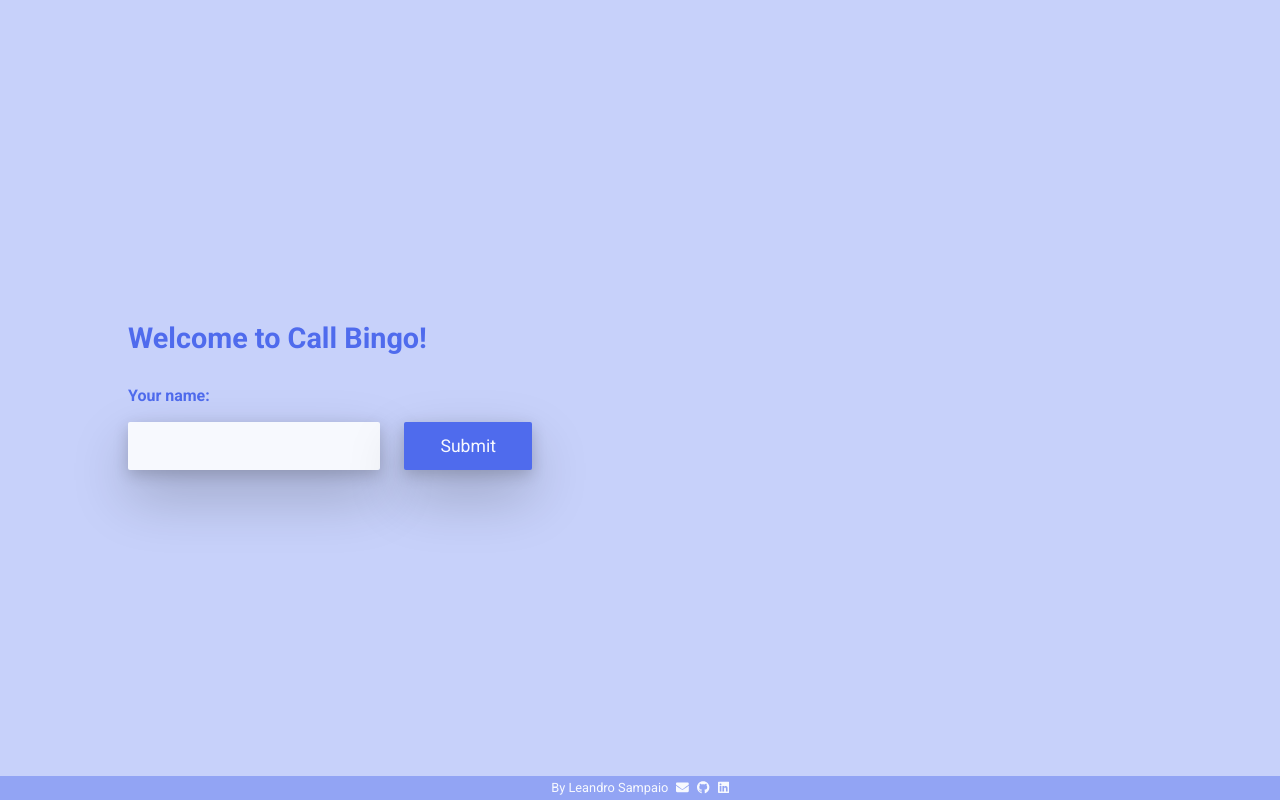
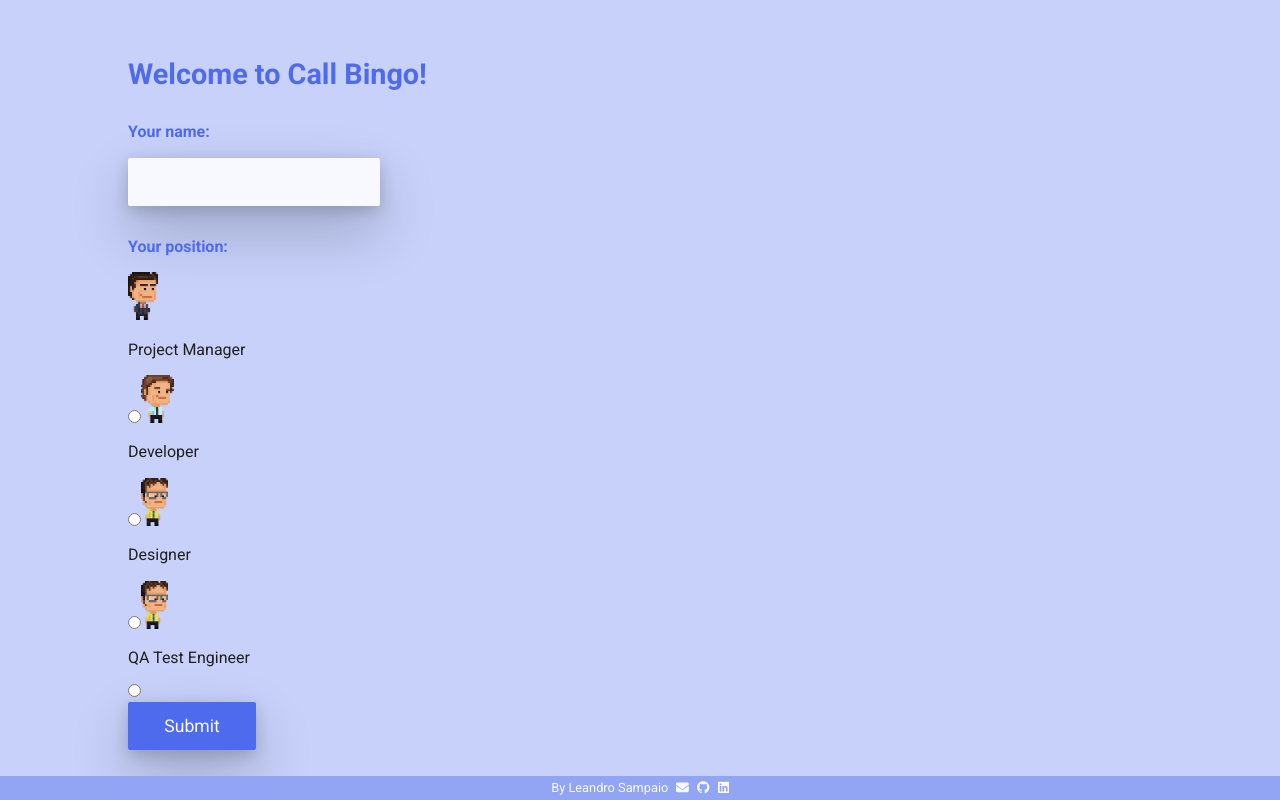
Before and after one commit to leandrorsampaio/challenge-bingo-react, a React (Create React App) app: page / in a window 1280 px wide. Shown: the top 800 px of the page. Built offline with nearby package versions, Linux system fonts and the light colour scheme.

Commit message:
making the forms layer

```diff
--- a/src/App.js
+++ b/src/App.js
@@ -1,20 +1,12 @@
-import React, { useState } from 'react';
+import React from 'react';
 import Profilelayer from './objects/profilelayer';
 import Headerpage from './objects/headerpage';
 import Cellsinteraction from './objects/cellsinteraction';
-import Refreshpage from './objects/refreshpage';
 import Footerpage from './objects/footerpage';
 
 
 
 function App() {
-
-
-  const [setValue] = useState('');
-
-  function handleValueChange(newValue) {
-    setValue(newValue);
-  }
 
 
   return (
@@ -26,8 +18,6 @@ function App() {
 
       <Cellsinteraction />
 
-      <Refreshpage onValueChange={handleValueChange} buttonText={'Get a New Bingo Card'} buttonClass={'--mainCard'} />
-
       <Footerpage />
 
     </>
--- a/src/objects/cellsinteraction/index.jsx
+++ b/src/objects/cellsinteraction/index.jsx
@@ -31,7 +31,6 @@ const Cellsinteraction = () => {
 
         } else {
 
-            if (index.target.classList.contains('js-cleanUpCard')) {
             setClickedIndexes(() => {
                 return [];
             });
@@ -41,9 +40,6 @@ const Cellsinteraction = () => {
                 setNewBingoCard(false);
             }, 1000);
 
-
-
-            }
         }
 
     }
@@ -55,7 +51,17 @@ const Cellsinteraction = () => {
 
         <>
 
+
+
             <div className="bigoCardSection">
+
+
+                <div className="bigoCardSection__buttonWrapper">
+                    <button className="button" onClick={handleClick}>
+                        Get a New Bingo Card
+                    </button>
+                </div>
+
 
                 {!newBingoCard ? (
                     <Bingocard
@@ -67,10 +73,14 @@ const Cellsinteraction = () => {
                     <div>Transition useEffect to a new card</div>
                 )}
 
+
+                <div>Transition useEffect to a new card</div>
+
+
+
                 <div className="hiddenElement">Clicked Indexes: {clickedIndexes.join(', ')}</div>
-                <button className="js-cleanUpCard hiddenElement" onClick={handleClick}>
-                    Clean Up Bingo Card
-                </button>
+
+
 
             </div>
 
--- a/src/objects/cellsinteraction/style.scss
+++ b/src/objects/cellsinteraction/style.scss
@@ -0,0 +1,10 @@
+.bigoCardSection {
+
+    &__buttonWrapper {
+        display: flex;
+        align-items: center;
+        justify-content: center;
+        width: 100%;
+        margin-top: 3rem;
+    }
+}
--- a/src/objects/headerpage/index.jsx
+++ b/src/objects/headerpage/index.jsx
@@ -18,7 +18,7 @@ const HeaderPage = () => {
 
 
                     <div className='header__profile'>
-                        <img className="header__charImage" src={require('../../assets/images/chars/char-1.png')} alt="Intern Pixel Art" />
+                        <img className="header__charImage js-profilePosition" src={require('../../assets/images/chars/char-1.png')} alt="Intern Pixel Art" />
                         <div className='header__profileWrapper'>
                             <p className='header__profileText --name js-profileName'></p>
                             <p className='header__profileText --level'>"In a call"</p>
--- a/src/objects/profilelayer/index.jsx
+++ b/src/objects/profilelayer/index.jsx
@@ -4,16 +4,26 @@ import './style.scss'
 function NameForm() {
 
   const [firstName, setFirstName] = useState('');
+  const [userPosition, setUserPosition] = useState('');
 
   const handleSubmit = (event) => {
     event.preventDefault();
 
     const profileNameDivs = document.querySelectorAll(".js-profileName");
+    const profilePositionImgs = document.querySelectorAll(".js-profilePosition");
     const profileLayerDiv = document.querySelectorAll(".js-profileLayer");
 
     profileNameDivs.forEach((div) => {
       div.textContent = firstName;
     });
+
+
+    profilePositionImgs.forEach((image) => {
+      image.textContent = userPosition;
+      var newSrc = "../../assets/images/chars/char-2.png";
+      image.setAttribute("src", newSrc);
+    });
+
 
     profileLayerDiv.forEach((div) => {
       div.remove();
@@ -25,6 +35,10 @@ function NameForm() {
     setFirstName(event.target.value);
   };
 
+  const handleSetUserPosition = (event) => {
+    setUserPosition(event.target.value);
+  };
+
 
   return (
 
@@ -32,6 +46,8 @@ function NameForm() {
       <div className="profileLayer__form">
         <h1 className="profileLayer__title">Welcome to Call Bingo!</h1>
         <form onSubmit={handleSubmit}>
+
+          <div className="profileLayer__formLine">
             <label>
               <p className="profileLayer__text">Your name: </p>
               <input
@@ -41,6 +57,43 @@ function NameForm() {
                 onChange={handleFirstNameChange}
               />
             </label>
+          </div>
+
+          <div className="profileLayer__formLine">
+
+            <p className="profileLayer__text">Your position: </p>
+
+            <label>
+              <img className="header__charImage" src={require('../../assets/images/chars/char-1.png')} alt="Intern Pixel Art" />
+              <p className="profileLayer__textPosition">Project Manager</p>
+            </label>
+            <input type="radio" id="char_choice_1" name="char_choice" value="1" checked={userPosition === '1'} onChange={handleSetUserPosition} />
+
+
+            <label>
+              <img className="header__charImage" src={require('../../assets/images/chars/char-2.png')} alt="Intern Pixel Art" />
+              <p className="profileLayer__textPosition">Developer</p>
+            </label>
+            <input type="radio" id="char_choice_2" name="char_choice" value="2" checked={userPosition === '2'} onChange={handleSetUserPosition} />
+
+            <label>
+              <img className="header__charImage" src={require('../../assets/images/chars/char-3.png')} alt="Intern Pixel Art" />
+              <p className="profileLayer__textPosition">Designer</p>
+            </label>
+            <input type="radio" id="char_choice_3" name="char_choice" value="3" checked={userPosition === '3'} onChange={handleSetUserPosition} />
+
+            <label>
+              <img className="header__charImage" src={require('../../assets/images/chars/char-3.png')} alt="Intern Pixel Art" />
+              <p className="profileLayer__textPosition">QA Test Engineer</p>
+            </label>
+            <input type="radio" id="char_choice_4" name="char_choice" value="4" checked={userPosition === '4'} onChange={handleSetUserPosition} />
+
+          </div>
+
+
+
+
+
           <button className="button profileLayer__button" type="submit">Submit</button>
         </form>
       </div>
```
Also changed, not shown: src/objects/profilelayer/FirstNameContext.jsx (added, +19 -0 lines). Lines whose indentation alone changed are shown as unchanged.
